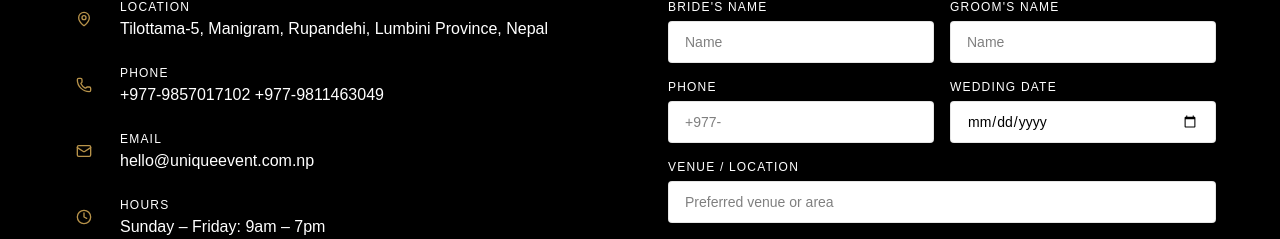
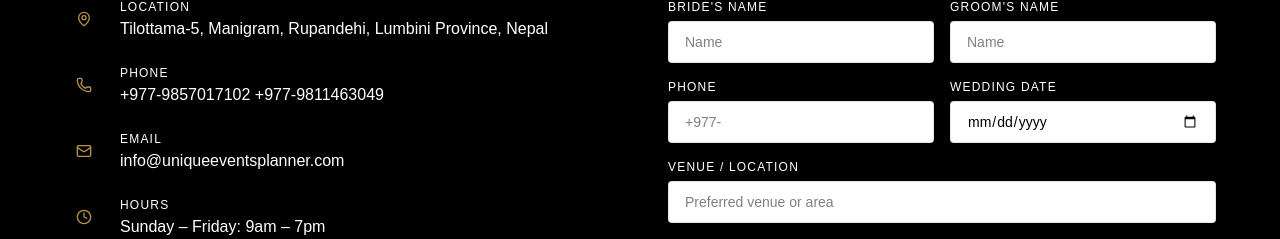
Before and after one commit to TECHNO-NB/uniqueevent, a Next.js app: page / in a window 1280 px wide. Shown: the part 5589-5828 px from the top of the page. Built offline with nearby package versions, Linux system fonts and the light colour scheme; no server answers.

Commit message:
fixed bugs

```diff
--- a/src/app/contact/page.tsx
+++ b/src/app/contact/page.tsx
@@ -134,7 +134,7 @@ const Page = () => {
                 {
                   icon: Mail,
                   label: "Email",
-                  value: "hello@uniqueevent.com.np",
+                  value: "info@uniqueeventsplanner.com",
                 },
                 {
                   icon: Clock,
```
